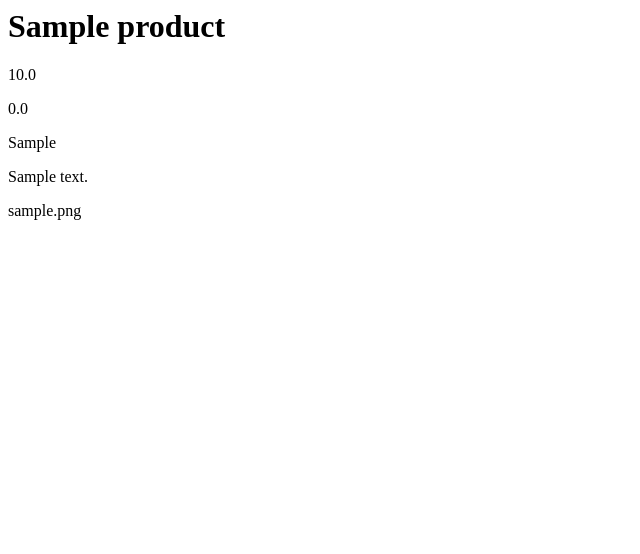
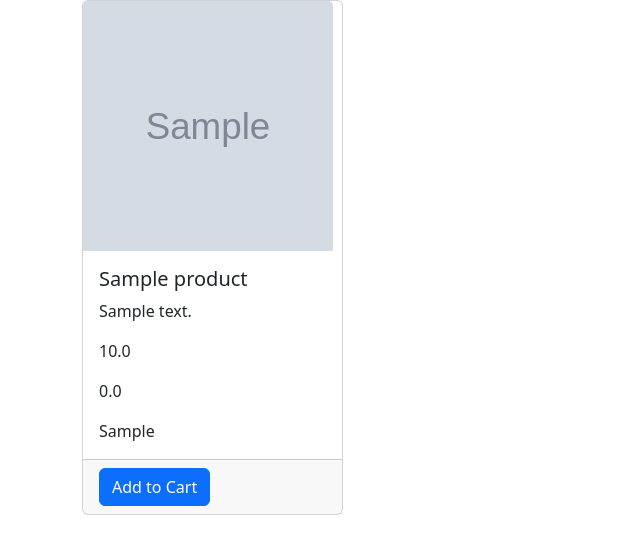
Before and after one commit to krum99/Django-masterclass-course, a Django app: template ecom/ecomsite/shop/templates/shop/index.html in a window 1280 px wide. Shown: the top 554 px of the page, without its empty margins (0-640 px from the left). Run offline with Django 5.2, Linux system fonts and the light colour scheme; the template is opened without the code that fills it: values that come from a table or form of the project are taken from there, others are empty; tables that the repository leaves empty hold one stand-in row (values such as "Sample post"); grey boxes marked "Sample" are stand-in pictures; parts of the project's set-up code (start-up, migrations or seed data) failed here and were passed over; some libraries are stand-ins or nearby versions.

Commit message:
style: display products

```diff
--- a/ecom/ecomsite/shop/templates/shop/index.html
+++ b/ecom/ecomsite/shop/templates/shop/index.html
@@ -1,8 +1,32 @@
-{% for product in products %}
-    <h1>{{ product.title }}</h1>
-    <p>{{ product.price }}</p>
-    <p>{{ product.discount_price }}</p>
-    <p>{{ product.category }}</p>
-    <p>{{ product.description }}</p>
-    <p>{{ product.image }}</p>
-{% endfor %}
+<!DOCTYPE html>
+<html lang="en">
+<head>
+    <meta charset="UTF-8">
+    <meta name="viewport" content="width=device-width, initial-scale=1.0">
+    <title>Document</title>
+    <link rel="stylesheet" href="https://cdn.jsdelivr.net/npm/bootstrap@5.3.0/dist/css/bootstrap.min.css">
+    <script src="https://stackpath.bootstrapcdn.com/bootstrap/5.3.0/js/bootstrap.bundle.min.js"></script>
+</head>
+<body>
+    <div class="container">
+        <div class="row">
+            {% for product in products %}
+                <div class="col-md-3">
+                    <div class="card">
+                        <img src="{{ product.image }}" class="card-img-top" alt="{{ product.title }}" style="width: 250px; height: 250px; object-fit: cover;">
+                        <div class="card-body">
+                            <h5 class="card-title">{{ product.title }}</h5>
+                            <p class="card-text">{{ product.description }}</p>
+                            <p class="card-text">{{ product.price }}</p>
+                            <p class="card-text">{{ product.discount_price }}</p>
+                            <p class="card-text">{{ product.category }}</p>
+                        </div>
+                        <div class="card-footer">
+                            <a href="#" class="btn btn-primary">Add to Cart</a>
+                        </div>
+                    </div>
+                </div>
+            {% endfor %}
+        </div>
+    </div>
+</body>
```
